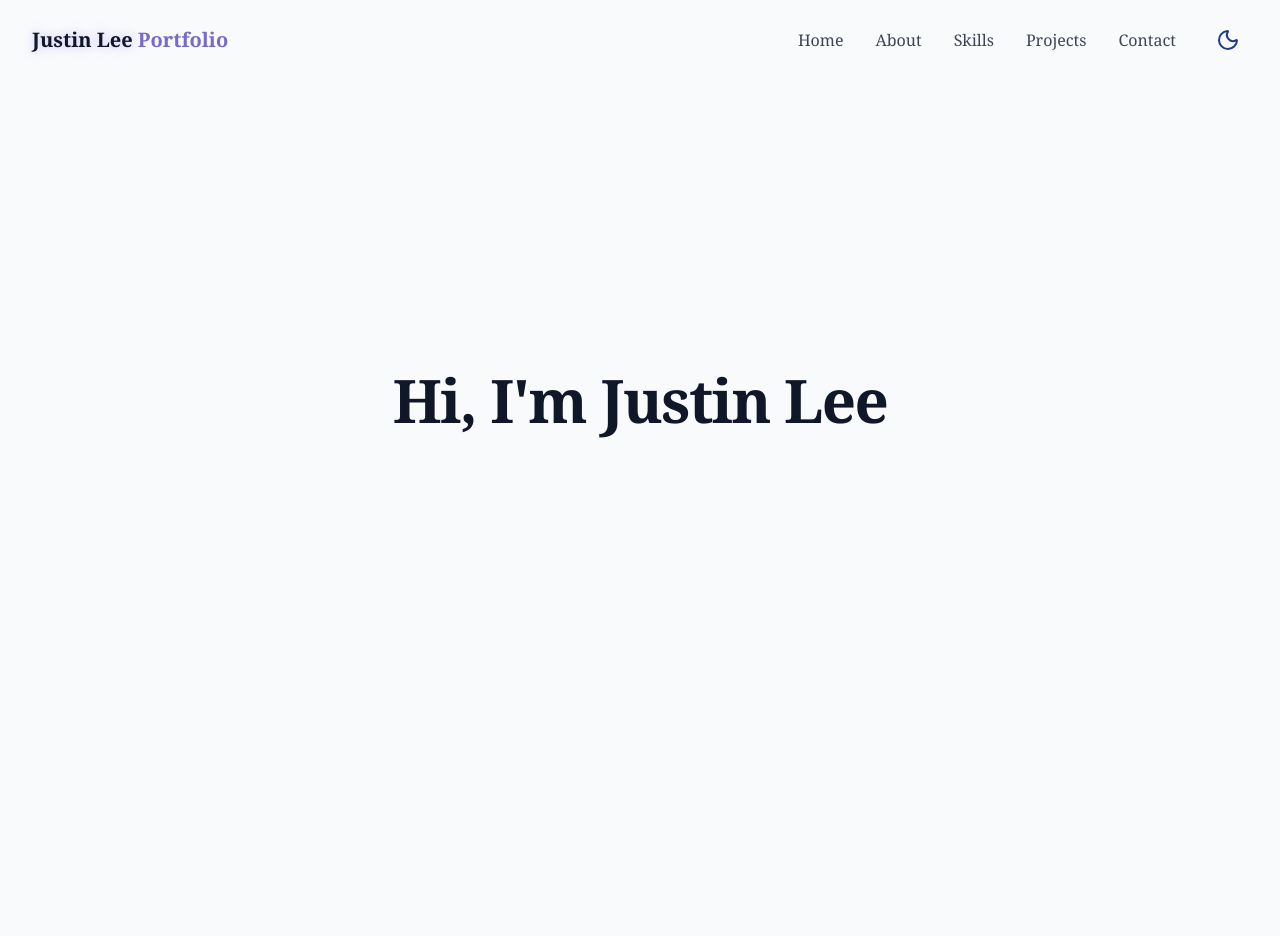
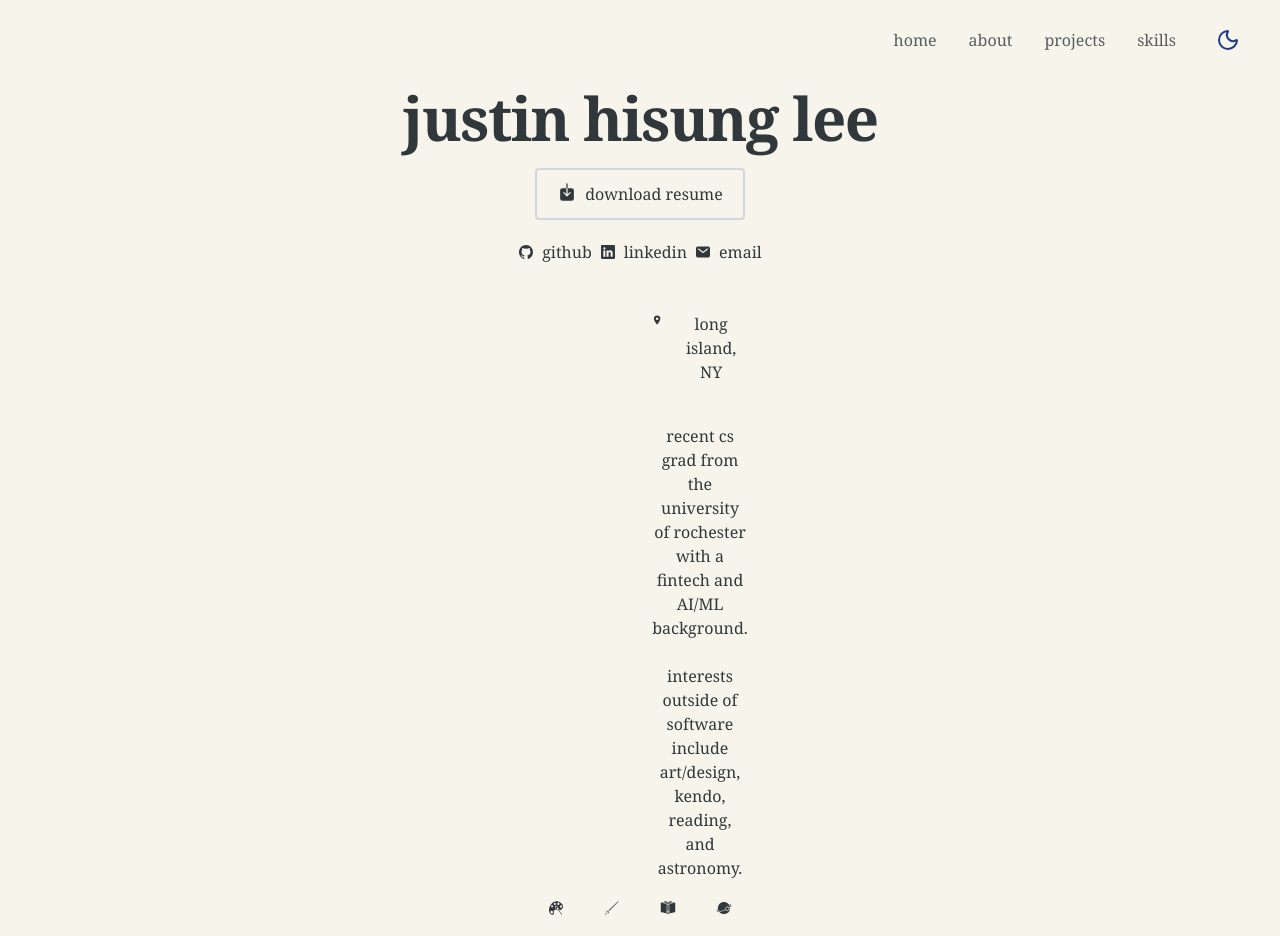
Before and after one commit to jjstn-lee/resume-site, a React (Vite) app: page / in a window 1280 px wide. Before the commit the page ends 800 px from the top, so only its background shows below. Built offline with nearby package versions, Linux system fonts and the light colour scheme.

Commit message:
started working on about section

```diff
--- a/package.json
+++ b/package.json
@@ -18,6 +18,7 @@
     "lucide-react": "^0.523.0",
     "react": "^19.1.0",
     "react-dom": "^19.1.0",
+    "react-icons": "^5.5.0",
     "react-router-dom": "^7.6.2",
     "tailwind-merge": "^3.3.1",
     "tailwindcss": "^4.1.11"
--- a/src/components/About.jsx
+++ /dev/null
@@ -1,6 +0,0 @@
-import { cn } from "@/lib/utils"
-import { useEffect, useState } from "react";
-
-export const About = () => {
-
-}
--- /dev/null
+++ b/src/components/AboutSection.jsx
@@ -0,0 +1,46 @@
+import { cn } from "@/lib/utils"
+import { useEffect, useState } from "react";
+import { GiKatana, GiMoonOrbit, GiPalette, GiBookCover } from "react-icons/gi";
+import { IoLogoGithub, IoLogoLinkedin, IoMail, IoLocationSharp } from 'react-icons/io5'
+
+export const AboutSection = () => {
+    return <section id="about" className="relative min-h-relative flex flex-col px-25">
+
+
+
+        <div className="flex gap-2 px-150 justify-center">
+            <div className="flex flex-col gap-2 text-base inline-flex">
+
+                <div className="inline-flex gap-3 justify-center">
+                    <IoLocationSharp />
+                    <p> long island, NY </p>
+                </div>
+
+
+                <p className="mt-8">
+                    recent cs grad from the university of rochester with a fintech and AI/ML background.
+                </p>
+
+                <p className="mt-4">
+                    interests outside of software include art/design, kendo, reading, and astronomy.
+                </p>
+
+
+
+
+            </div>
+        </div>
+
+        <div className="inline-flex justify-center gap-10 py-5">
+            <GiPalette />
+            <GiKatana />
+            <GiBookCover />
+            <GiMoonOrbit />
+        </div>
+
+
+
+
+
+    </section>
+}
--- a/src/components/HeroSection.jsx
+++ b/src/components/HeroSection.jsx
@@ -1,21 +1,58 @@
-
+import { IoDownload, IoLogoGithub, IoLogoLinkedin, IoMail, IoLocationSharp } from 'react-icons/io5'
 
 export const HeroSection = () => {
-
-
-    return <section id="hero" className="relative min-h-screen flex flex-col items-center justify-center px-4">
-
+    return <section id="home" className="min-h-relative flex flex-col items-center justify-center px-4 py-7 mt-10 ">
+        {/* "justin lee" div */}
         <div className="container max-w-4xl mx-auto text-center z-10">
             <div className="space-y-6">
-                <h1 className="text-4xl md:text-6xl font-bold tracking-tight">
-                    <span> Hi, I'm </span>
-                    <span> Justin </span>
-                    <span> Lee </span>
+                <h1 className="text-4xl p-2 py-5 md:text-6xl font-bold tracking-tight">
+                    <span> justin hisung lee </span>
                 </h1>
-            </div>
+        </div>
+        {/* download resume <div> */}
+        <div className="inline-flex hover border-2 border-gray-300 rounded p-1">
+            <a
+                href="/resume.pdf"
+                download="Justin_Lee_resume.pdf"
+                target="_blank"
+                rel="noopener noreferrer"
+                className="px-2 py-1 rounded transition-colors"
+                style={{ textDecoration: 'none' }}
+            >
+                <div className='flex gap-2 rounded-lg px-2 py-1'>
+                    <IoDownload className='text-xl'/>
+                    <p> download resume </p>
+                </div>
+            </a>
+        </div>
+
+        <div className="flex gap-2 text-base items-center justify-center py-5">
+
+            <a href="https://github.com/jjstn-lee"
+                className="inline-flex items-center gap-2"
+                target="_blank"
+                rel="noopener noreferrer">
+                <IoLogoGithub />
+                github
+            </a>
+
+            <a href="https://github.com/jjstn-lee"
+                className="inline-flex items-center gap-2"
+                target="_blank"
+                rel="noopener noreferrer">
+                <IoLogoLinkedin />
+                linkedin
+            </a>
+
+            <a href="https://github.com/jjstn-lee"
+                className="inline-flex items-center gap-2"
+                target="_blank"
+                rel="noopener noreferrer">
+                <IoMail />
+                email
+            </a>
 
         </div>
-
-
+        </div>
     </section>
 }
--- a/src/components/Navbar.jsx
+++ b/src/components/Navbar.jsx
@@ -4,11 +4,10 @@ import { Menu } from "lucide-react";
 import { ThemeToggle } from "./ThemeToggle.jsx"
 
 const navItems = [
-    {name: "Home", href: "#hero"},
-    {name: "About", href: "#about"},
-    {name: "Skills", href: "#skills"},
-    {name: "Projects", href: "#projects"},
-    {name: "Contact", href: "#contact"},
+    {name: "home", href: "#home"},
+    {name: "about", href: "#about"},
+    {name: "projects", href: "#projects"},
+    {name: "skills", href: "#skills"},
 ];
 
 export const Navbar = () => {
@@ -28,8 +27,9 @@ export const Navbar = () => {
         "fixed w-full z-40 transition-all duration-300",
         isScrolled ? "py-3 bg-background/80 backdrop-blur-md shadow-xs" : "py-5"
     )}>
-        <div className="container flex items-center justify-between">
-            <a
+        <div className="container flex items-center justify-end">
+            {/* */}
+            {/* <a
                 className="text-xl font-bold text-primary flex items-center"
                 href="#hero"
             >
@@ -37,7 +37,7 @@ export const Navbar = () => {
                         {" "}
                         <span className="text-glow text-foreground"> Justin Lee </span> Portfolio
                     </span>
-            </a>
+            </a> */}
 
             {/* desktop navbar */}
 
--- a/src/index.css
+++ b/src/index.css
@@ -66,13 +66,17 @@
 
 @layer base {
   :root {
-    --background: 210 40% 98%;
-    --foreground: 222 47% 11%;
+    /* off-white background */
+    --background: 49 37.9% 94.3%;
+    /* gray/cyan */
+    --foreground: 198 9.3% 21.2%;
 
     --card: 0 0% 100%;
 
-    --primary: 250 47% 60%;
-    --primary-foreground: 210 40% 98%;
+    /* lavendar */
+    --primary: 210 39% 60.8%;
+    /* darker blue */
+    --primary-foreground: 204 41.4% 46.9%;
 
     --border: 214 32% 91%;
   }
@@ -129,10 +133,6 @@
   text-shadow: 0 0 10px rgba(167, 139, 250, 0.5);
 }
 
-@utility card-hover {
-  @apply transition-transform duration-300 hover:scale-[1.02] hover:shadow-lg;
-}
-
 @utility gradient-border {
   @apply relative rounded-md;
   background: linear-gradient(to right, hsl(var(--card)), hsl(var(--card)));
@@ -140,20 +140,8 @@
   border: 1px solid transparent;
 }
 
-@utility cosmic-button {
-  @apply px-6 py-2 rounded-full bg-primary text-primary-foreground font-medium
-         transition-all duration-300 hover:shadow-[0_0_10px_rgba(139,92,246,0.5)]
-         hover:scale-105 active:scale-95;
-}
-
-@utility star {
-  @apply absolute rounded-full bg-white;
-  box-shadow: 0 0 10px 2px rgba(255, 255, 255, 0.4);
-}
-
-@utility meteor {
-  @apply absolute bg-linear-to-r from-white via-white to-transparent rounded-full;
-  box-shadow: 0 0 10px 5px rgba(255, 255, 255, 0.3);
+@utility hover {
+  @apply transition-transform duration-300 hover:scale-[1.01] hover:shadow-sm;
 }
 
 #root {
--- a/src/pages/Home.jsx
+++ b/src/pages/Home.jsx
@@ -1,5 +1,6 @@
 import { ThemeToggle } from "@/components/ThemeToggle.jsx";
 import { Background } from "@/components/Background.jsx";
+import { AboutSection } from "@/components/AboutSection.jsx";
 import { Navbar } from "@/components/Navbar.jsx";
 import { HeroSection } from "@/components/HeroSection";
 
@@ -14,7 +15,7 @@ export const Home = () => {
         {/* main bar */}
         <main>
             <HeroSection />
-
+            <AboutSection />
         </main>
         {/* footer */}
     </div>
```
Also changed, not shown: 2 other files (tests, documents, lock files or other folders).
